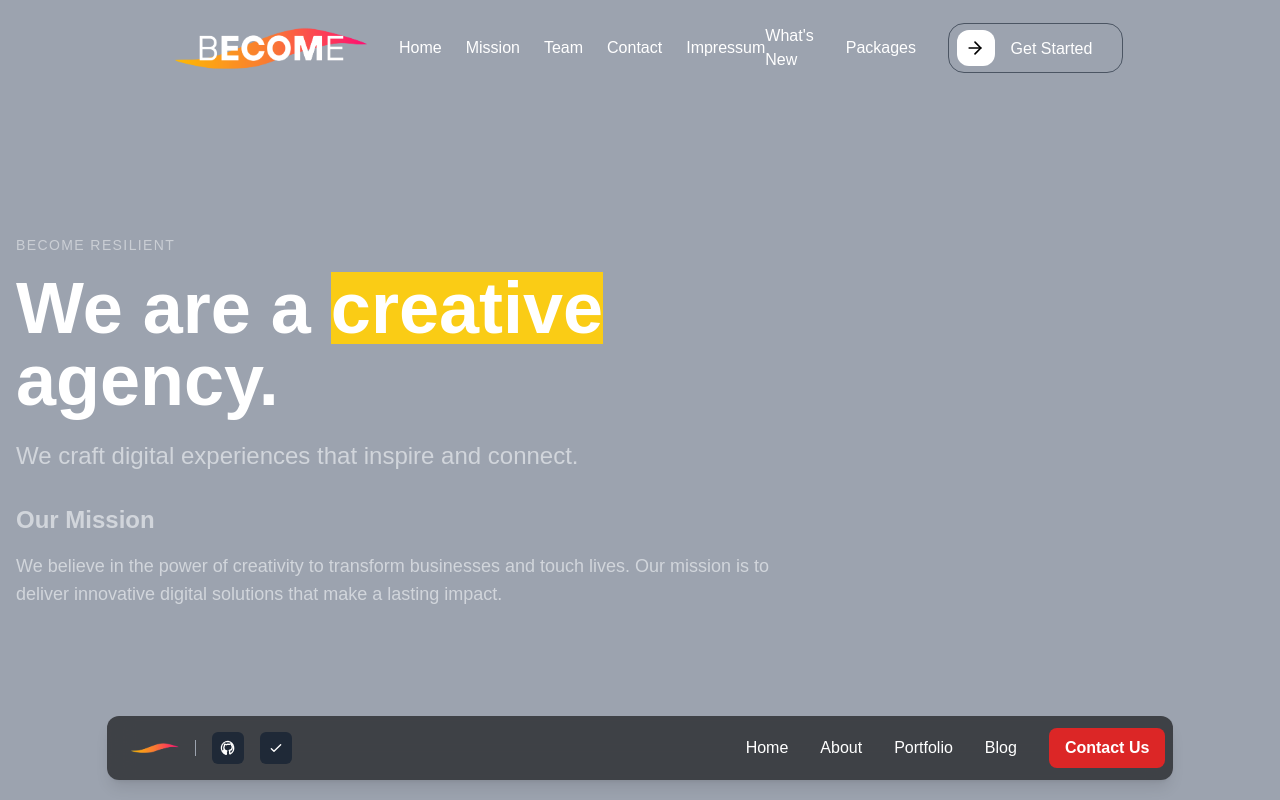
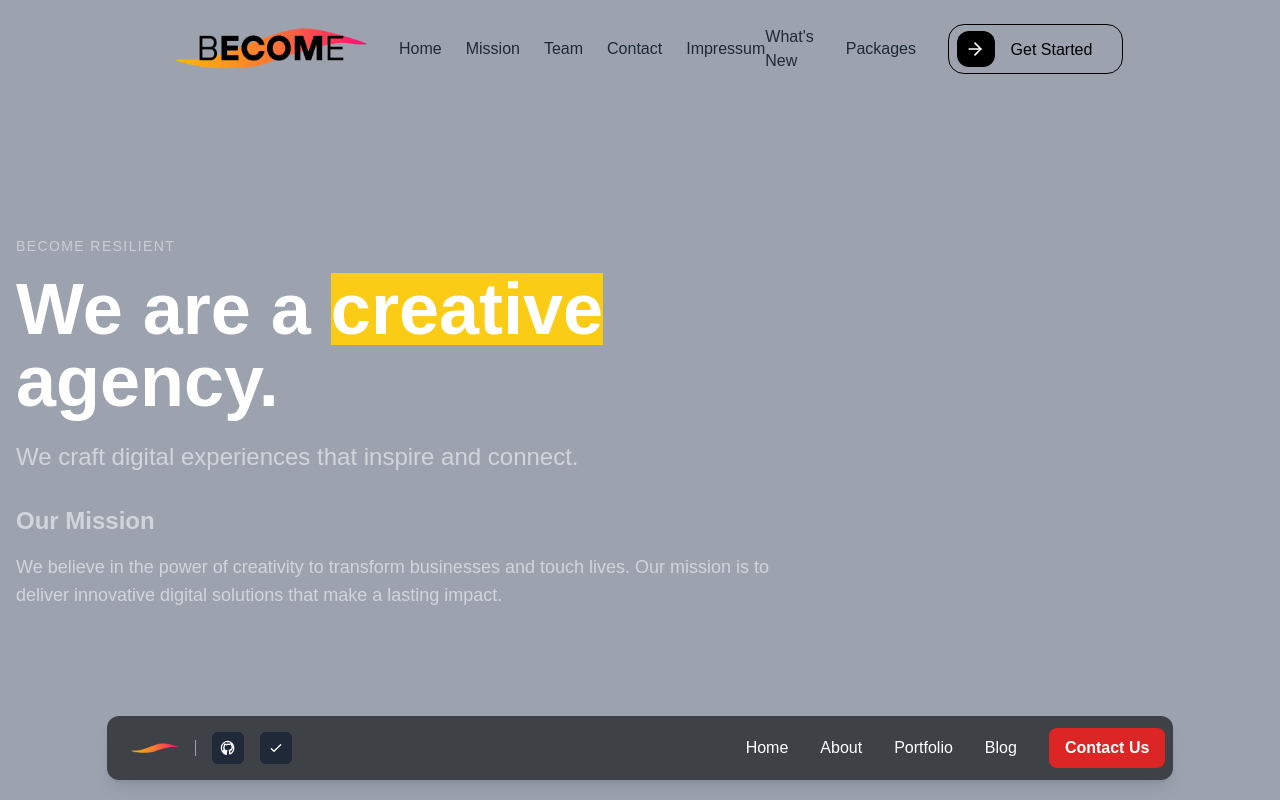
Before and after one commit to MosesCommitsFraud/become-frontend, a Next.js app: page /about in a window 1280 px wide. Built offline with nearby package versions, Linux system fonts and the light colour scheme.

Commit message:
fixed header

```diff
--- a/app/impressum/page.tsx
+++ b/app/impressum/page.tsx
@@ -8,7 +8,7 @@ export default function Component() {
     return (
         <div className="container mx-auto px-4 py-8">
             <Header />
-            <Card className="w-full max-w-3xl mx-auto">
+            <Card className="w-full max-w-8xl mx-auto">
                 <CardHeader>
                     <CardTitle className="text-3xl font-bold">Impressum</CardTitle>
                 </CardHeader>
--- a/components/animated-button.tsx
+++ b/components/animated-button.tsx
@@ -12,29 +12,34 @@ export default function GetStartedButton() {
 
     const pathname = usePathname();
 
-    // Function to detect background brightness
-    const checkBackgroundColor = () => {
-        const backgroundColor = window.getComputedStyle(document.body).backgroundColor;
-        const rgb = backgroundColor.match(/\d+/g)?.map(Number);
-
-        if (rgb) {
-            const luminance = (0.299 * rgb[0] + 0.587 * rgb[1] + 0.114 * rgb[2]) / 255;
-            setIsDarkBackground(luminance < 0.5); // Set dark background if luminance is low
-        }
+    // Map paths to background color configurations
+    const backgroundColorMap = {
+        '/': 'light',  // Home page
+        '/mission': 'dark', // Example, can be dark
+        '/team': 'dark',  // Example, can be dark
+        '/contact': 'dark',  // Example, can be dark
+        '/impressum': 'light',  // Example, can be light
     };
 
     useEffect(() => {
-        checkBackgroundColor();
-        window.addEventListener('resize', checkBackgroundColor);
+        // Manually set background color based on the route, same as in the header
+        const backgroundType = backgroundColorMap[pathname] || 'light'; // Default to light if not specified
 
-        return () => window.removeEventListener('resize', checkBackgroundColor);
+        if (backgroundType === 'dark') {
+            setIsDarkBackground(true);
+        } else {
+            setIsDarkBackground(false);
+        }
     }, [pathname]);
 
-    // Hardcode text color and background on landing page
+    // Set button text and background colors dynamically
     const isLandingPage = pathname === '/';
     const buttonTextColor = isLandingPage ? 'text-black' : isDarkBackground ? 'text-white' : 'text-black';
     const buttonBgColor = isLandingPage ? 'bg-black' : isDarkBackground ? 'bg-white' : 'bg-black';
-    const arrowColor = isLandingPage ? 'text-white' : isDarkBackground ? 'text-black' : 'text-white'; // Change arrow color
+    const arrowColor = isLandingPage ? 'text-white' : isDarkBackground ? 'text-black' : 'text-white';
+
+    // Set hover color based on background and menu open state
+    const hoverTextColor = menuOpen ? (isDarkBackground ? 'text-black' : 'text-white') : buttonTextColor;
 
     return (
         <Link href="/contact">
@@ -62,18 +67,18 @@ export default function GetStartedButton() {
                 <AnimatePresence mode="wait">
                     {menuOpen ? (
                         <motion.div
-                            key="white-text"
-                            className="relative z-10 ml-12 mr-4 flex-grow text-center"
+                            key="hover-text"
+                            className={`relative z-10 ml-12 mr-4 flex-grow text-center ${hoverTextColor}`}
                             initial={{ opacity: 0 }}
                             animate={{ opacity: 1 }}
                             exit={{ opacity: 0 }}
                             transition={{ duration: 0.2 }}
                         >
-                            <span className="text-white font-extralight text-base">Get Started</span>
+                            <span className="font-extralight text-base">Get Started</span>
                         </motion.div>
                     ) : (
                         <motion.div
-                            key="black-text"
+                            key="default-text"
                             className={`relative z-10 ml-12 mr-4 flex-grow text-center ${buttonTextColor}`}
                             initial={{ opacity: 0 }}
                             animate={{ opacity: 1 }}
--- a/components/header.tsx
+++ b/components/header.tsx
@@ -14,26 +14,28 @@ export default function Header() {
 
     const pathname = usePathname();
 
-    const checkBackgroundColor = () => {
-        const backgroundColor = window.getComputedStyle(document.body).backgroundColor;
-        const rgb = backgroundColor.match(/\d+/g)?.map(Number);
-
-        if (rgb) {
-            const luminance = (0.299 * rgb[0] + 0.587 * rgb[1] + 0.114 * rgb[2]) / 255;
-            setIsDarkBackground(luminance < 0.5);
-        }
+    // Map paths to background color configurations
+    const backgroundColorMap = {
+        '/': 'light',  // Home page
+        '/mission': 'dark', // Example, can be dark
+        '/team': 'dark',  // Example, can be dark
+        '/contact': 'dark',  // Example, can be light
+        '/impressum': 'light',  // Example, can be light
     };
 
     useEffect(() => {
-        checkBackgroundColor();
-        window.addEventListener('resize', checkBackgroundColor);
+        // Manually set background color based on the route
+        const backgroundType = backgroundColorMap[pathname] || 'light'; // Default to light if not specified
 
-        return () => window.removeEventListener('resize', checkBackgroundColor);
+        if (backgroundType === 'dark') {
+            setIsDarkBackground(true);
+        } else {
+            setIsDarkBackground(false);
+        }
     }, [pathname]);
 
     return (
         <header className="relative z-10 flex justify-between items-center p-4" style={{ paddingLeft: '175px', paddingRight: '175px' }}> {/* 3cm padding on both sides */}
-            {/* Logo and Navigation */}
             <div className="flex items-center space-x-8">
                 {/* Logo on the left */}
                 <div className="w-32 md:w-48 h-auto">
@@ -58,7 +60,6 @@ export default function Header() {
                             <span className="absolute left-0 bottom-0 w-full h-0.5 bg-gradient-to-r from-[#ffbf00] via-[#f97636] to-[#ff007a] transform scale-x-0 group-hover:scale-x-100 transition-transform duration-300"></span>
                         </Link>
                     ))}
-                    {/* Separate Link for Impressum */}
                     <Link
                         href="/impressum"
                         className={`relative group ${pathname === '/' ? 'text-black' : (isDarkBackground ? 'text-white' : 'text-gray-800')}`}
@@ -69,7 +70,6 @@ export default function Header() {
                 </nav>
             </div>
 
-            {/* What's New, Packages, and Get Started buttons on the right */}
             <div className="flex items-center space-x-8">
                 <Link
                     href="/whats-new"
@@ -85,8 +85,8 @@ export default function Header() {
                 </Link>
 
                 {/* Updated Get Started button */}
-                <CoolButton />
-                {/* Mobile Hamburger Menu */}
+                <CoolButton
+                />
                 <div className="md:hidden">
                     <button
                         onClick={() => setMenuOpen(!menuOpen)}
@@ -110,7 +110,6 @@ export default function Header() {
                 </div>
             </div>
 
-            {/* Mobile Navigation Dropdown */}
             {menuOpen && (
                 <nav className="absolute top-16 right-4 bg-white shadow-lg rounded-lg p-4 md:hidden">
                     <ul className="flex flex-col space-y-4">
```
